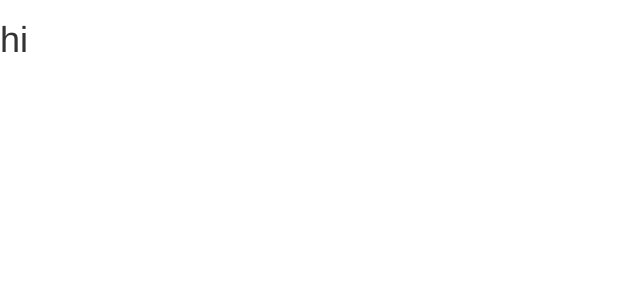
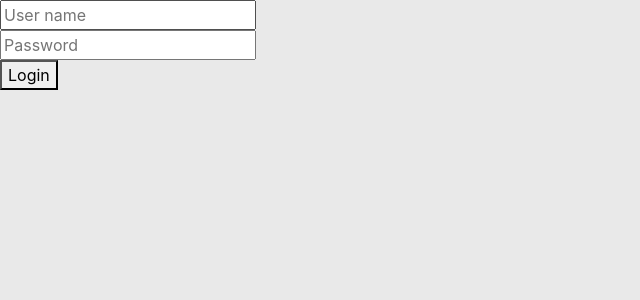
Before and after one commit to misbahkhalilaz/EMS_frontend, a React (Create React App) app: page / in a window 1280 px wide. Shown: the top 300 px of the page, without its empty margins (0-640 px from the left). Built offline with nearby package versions, Linux system fonts and the light colour scheme.

Commit message:
cookie init

```diff
--- a/package.json
+++ b/package.json
@@ -27,6 +27,7 @@
 	"dependencies": {
 		"react": "^16.13.1",
 		"react-bootstrap": "^1.0.1",
+		"react-cookie": "^4.0.3",
 		"react-dom": "^16.13.1",
 		"react-redux": "^7.2.0",
 		"react-router": "^5.2.0",
--- a/public/index.css
+++ b/public/index.css
@@ -0,0 +1,4 @@
+#root {
+	background-color: rgba(128, 128, 128, 0.178);
+	min-height: 100vh;
+}
--- a/public/index.html
+++ b/public/index.html
@@ -4,20 +4,16 @@
 		<meta charset="utf-8" />
 		<meta http-equiv="X-UA-Compatible" content="IE=edge" />
 		<meta name="viewport" content="width=device-width, initial-scale=1" />
-		<title>EMS</title>
+		<title>Employee Management System</title>
 
 		<!-- Bootstrap CSS -->
 		<link
-			href="https://maxcdn.bootstrapcdn.com/bootstrap/3.3.7/css/bootstrap.min.css"
 			rel="stylesheet"
+			href="https://maxcdn.bootstrapcdn.com/bootstrap/4.5.0/css/bootstrap.min.css"
+			integrity="sha384-9aIt2nRpC12Uk9gS9baDl411NQApFmC26EwAOH8WgZl5MYYxFfc+NcPb1dKGj7Sk"
+			crossorigin="anonymous"
 		/>
-
-		<!-- HTML5 Shim and Respond.js IE8 support of HTML5 elements and media queries -->
-		<!-- WARNING: Respond.js doesn't work if you view the page via file:// -->
-		<!--[if lt IE 9]>
-			<script src="https://oss.maxcdn.com/libs/html5shiv/3.7.3/html5shiv.js"></script>
-			<script src="https://oss.maxcdn.com/libs/respond.js/1.4.2/respond.min.js"></script>
-		<![endif]-->
+		<link href="./index.css" rel="stylesheet" />
 	</head>
 	<body>
 		<div id="root"></div>
--- /dev/null
+++ b/src/components/login.jsx
@@ -0,0 +1,17 @@
+import React from "react";
+import { useCookies } from "react-cookie";
+
+export default function Login(props) {
+	const [cookies, setCookie] = useCookies(["session"]);
+	setCookie("session", "hi", { path: "/" });
+
+	return (
+		<>
+			<input type="test" id="id" placeholder="User name" />
+			<br />
+			<input type="password" id="pass" placeholder="Password" />
+			<br />
+			<button onClick={() => console.log(cookies)}>Login</button>
+		</>
+	);
+}
--- /dev/null
+++ b/src/containers/App.jsx
@@ -0,0 +1,8 @@
+import React from "react";
+import Login from "./../components/login";
+
+function App() {
+	return <Login />;
+}
+
+export default App;
--- a/src/index.jsx
+++ b/src/index.jsx
@@ -1,4 +1,11 @@
 import React from "react";
 import ReactDOM from "react-dom";
+import App from "./containers/App";
+import { CookiesProvider } from "react-cookie";
 
-ReactDOM.render(<h1>hi</h1>, document.getElementById("root"));
+ReactDOM.render(
+	<CookiesProvider>
+		<App />
+	</CookiesProvider>,
+	document.getElementById("root")
+);
```
Also changed, not shown: 1 other file (tests, documents, lock files or other folders).
